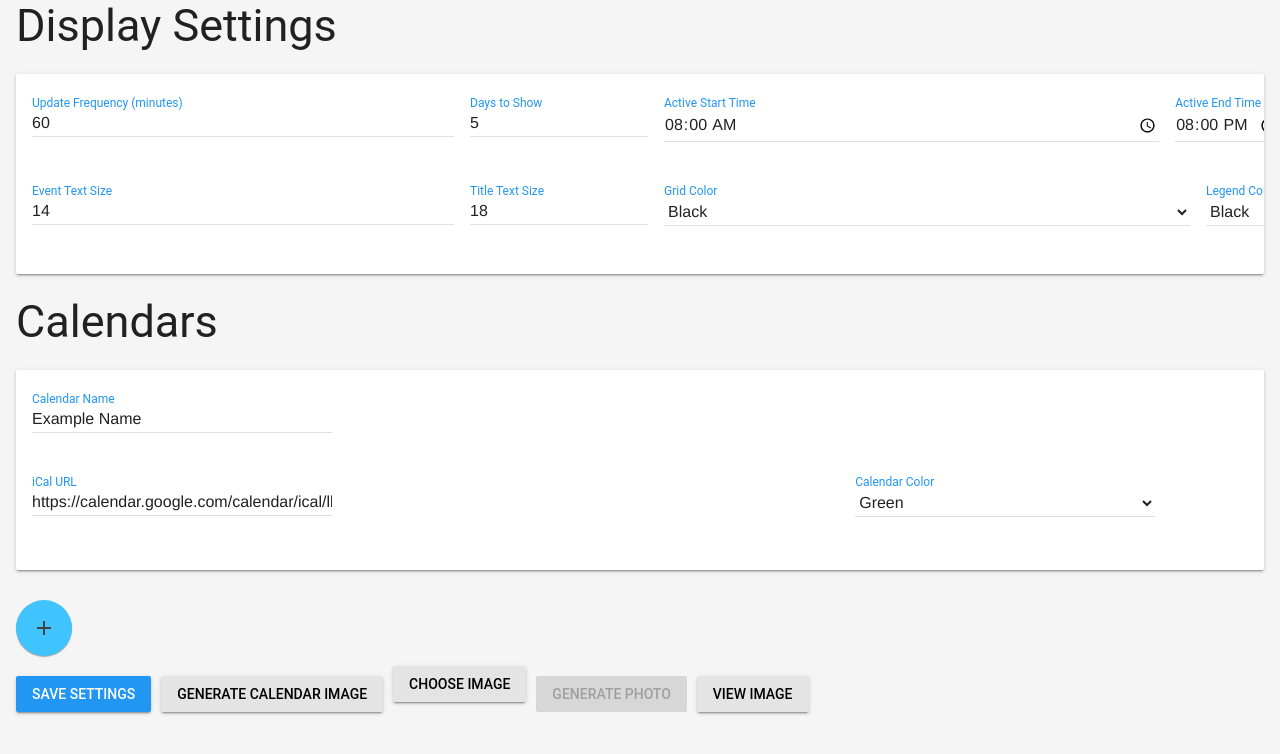
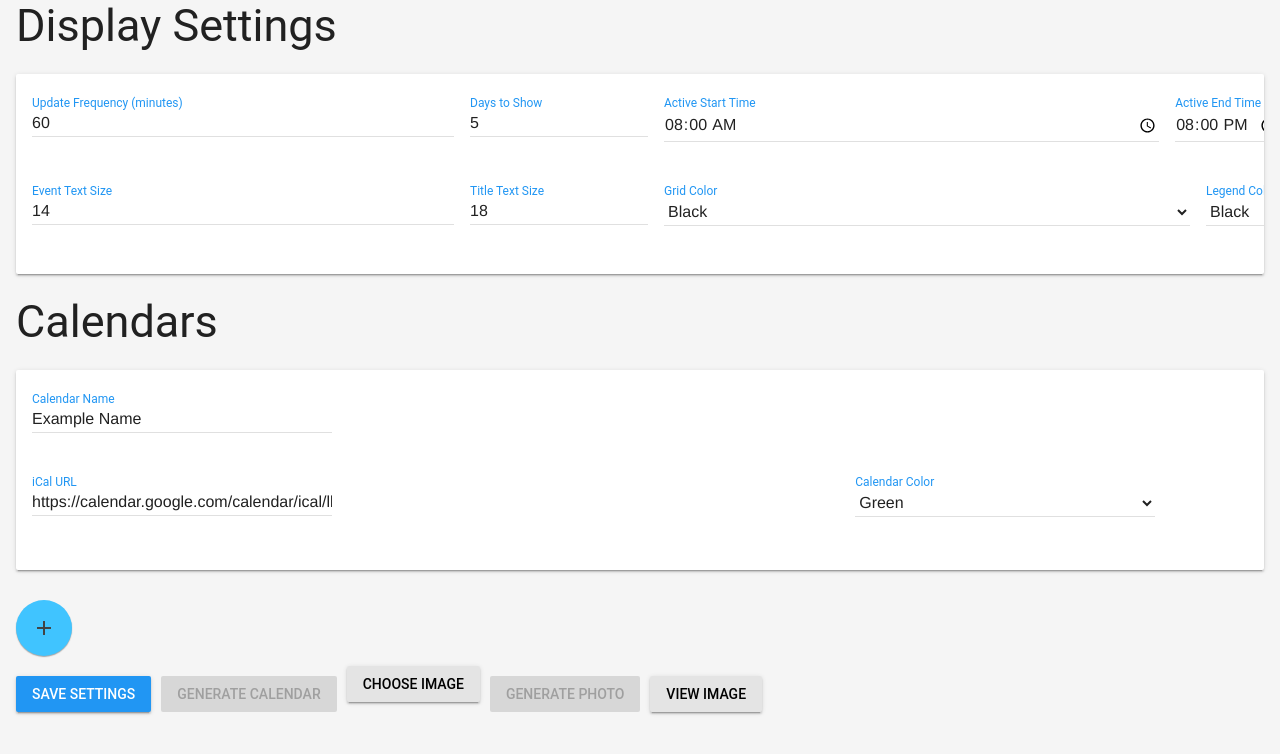
Before and after one commit to SeanStew/InkyServer, a Flask app: page / in a window 1280 px wide. Shown: the part 102-856 px from the top of the page. Run offline with Flask 3, Linux system fonts and the light colour scheme.

Commit message:
update views

```diff
--- a/app.py
+++ b/app.py
@@ -204,7 +204,7 @@ def generatePhoto():
         image = change_orientation(photo, "horizontal")
         image = resize_image(image, resolution)
 
-        # image = apply_floyd_steinberg_dithering(image)
+        image = apply_floyd_steinberg_dithering(image)
 
         imagePath = os.path.join("static", IMAGE_FILENAME)
         image.save(imagePath)
--- a/templates/index.html
+++ b/templates/index.html
@@ -288,8 +288,8 @@
               Save Settings
             </button>
 
-            <a href="/generateImage" class="mdl-button mdl-js-button mdl-button--raised mdl-js-ripple-effect">Generate
-              Calendar Image</a>
+            <button id="generateCalendarButton" type="button"
+            class="mdl-button mdl-js-button mdl-button--raised mdl-js-ripple-effect" disabled>Generate Calendar</button>
 
             <div class="form-group">
               <label for="imageUpload" class="mdl-button mdl-js-button mdl-button--raised mdl-js-ripple-effect">Choose
@@ -356,12 +356,32 @@
     const spinnerContainer = document.querySelector('.spinner-container');
     const spinner = document.querySelector('.mdl-spinner');
 
-    photoInput.addEventListener('change', function () {
-      if (photoInput.files.length > 0) {
-        generatePhotoButton.disabled = false;
-      } else {
-        generatePhotoButton.disabled = true;
-      }
+    document.getElementById('generateCalendarButton').addEventListener('click', function (event) {
+      event.preventDefault(); // Prevent the default form submission
+
+      spinnerContainer.style.display = 'block';
+
+      fetch('/generateImage', {
+        method: 'GET'
+      })
+        .then(response => {
+          if (!response.ok) {
+            throw new Error('Network response was not ok');
+          }
+          return response.json();
+        })
+        .then(data => {
+          console.log('Photo generated:', data);
+          alert("Photo generated successfully!");
+        })
+        .catch((error) => {
+          console.error('Error:', error);
+          alert("Error generating photo. Check console for details.");
+        })
+        .finally(() => {
+          spinnerContainer.style.display = 'none';
+        });
+
     });
 
     generatePhotoButton.addEventListener('click', function (event) {
@@ -395,7 +415,6 @@
           alert("Error generating photo. Check console for details.");
         })
         .finally(() => {
-          // Hide the spinner
           spinnerContainer.style.display = 'none';
         });
     }
--- a/utils/image_utils.py
+++ b/utils/image_utils.py
@@ -105,17 +105,16 @@ def apply_floyd_steinberg_dithering(image):
     pixels = np.clip(pixels, 0, 255)
     return Image.fromarray(pixels.astype(np.uint8))
 
-def convert_image_to_header(image, output_file_path):
+def  convert_image_to_header(image, output_file_path):
     image_width, image_height = image.size  # Get the actual image dimensions
 
     #Ensure image is in P (palette) format
-    if image.mode != 'P':
-        logger.warning("Image not in palette mode. Converting.")
-        pal_image = Image.new("P", (1,1))
-        pal_image.putpalette( (0,0,0,  255,255,255,  0,255,0,   0,0,255,  255,0,0,  255,255,0, 255,128,0) + (0,0,0)*249)
-        image = image.convert("RGB").quantize(palette=pal_image)
+    logger.warning("Image not in palette mode. Converting.")
+    pal_image = Image.new("P", (1,1))
+    pal_image.putpalette( (0,0,0,  255,255,255,  0,255,0,   0,0,255,  255,0,0,  255,255,0, 255,128,0) + (0,0,0)*249)
+    image = image.convert("RGB").quantize(palette=pal_image)
 
-    buff_image = bytearray(image.tobytes())
+    buff_image = bytearray(image.tobytes('raw'))
 
     # Calculate the correct buffer size
     buffer_size = (image_width * image_height) // 2
@@ -125,7 +124,6 @@ def convert_image_to_header(image, output_file_path):
     if len(buff_image) != (image_width * image_height):
         logger.warning(f"Unexpected buffer size. expected:{image_width * image_height} got: {len(buff_image)}")
     idx = 0
-    logger.info("forLoop on buffer")
     for i in range(0, len(buff_image), 2):
         if i + 1 < len(buff_image):  # Check if there's a pair
             buf[idx] = (buff_image[i] << 4) + buff_image[i+1]
```
